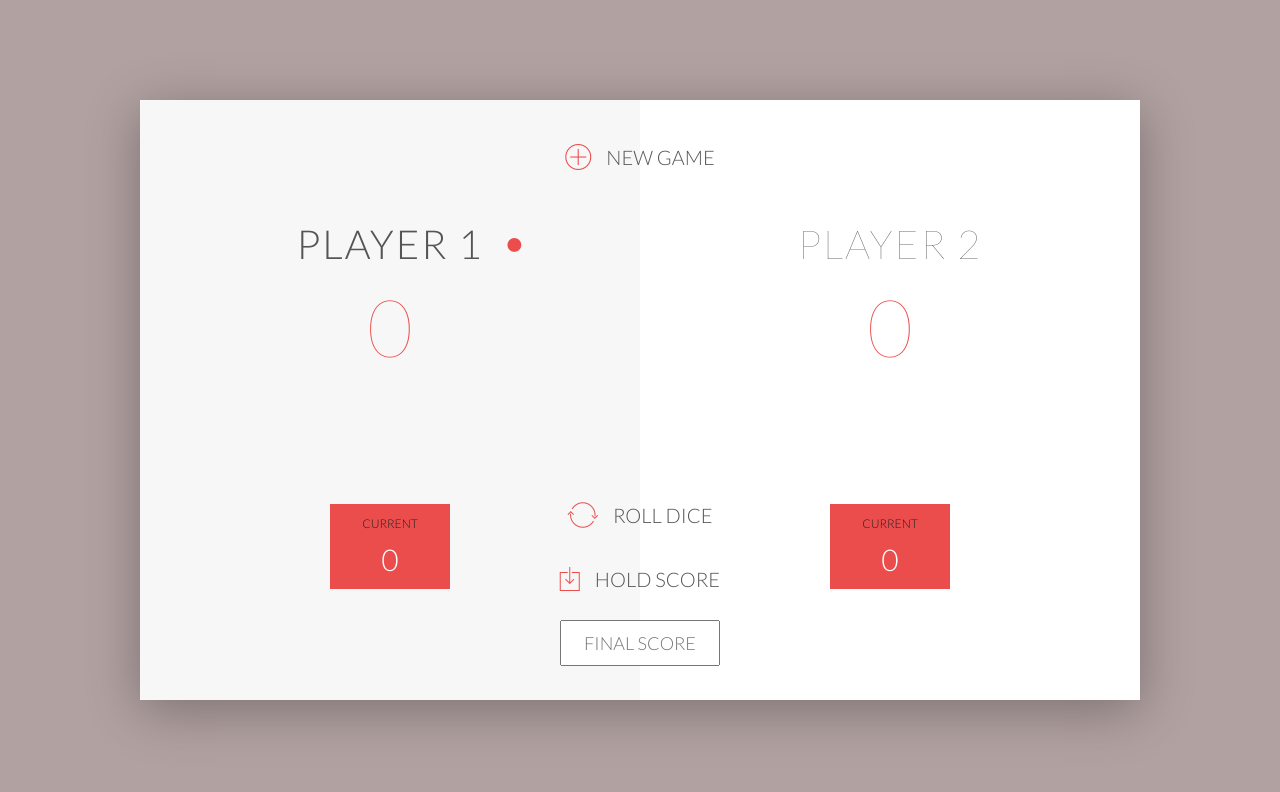
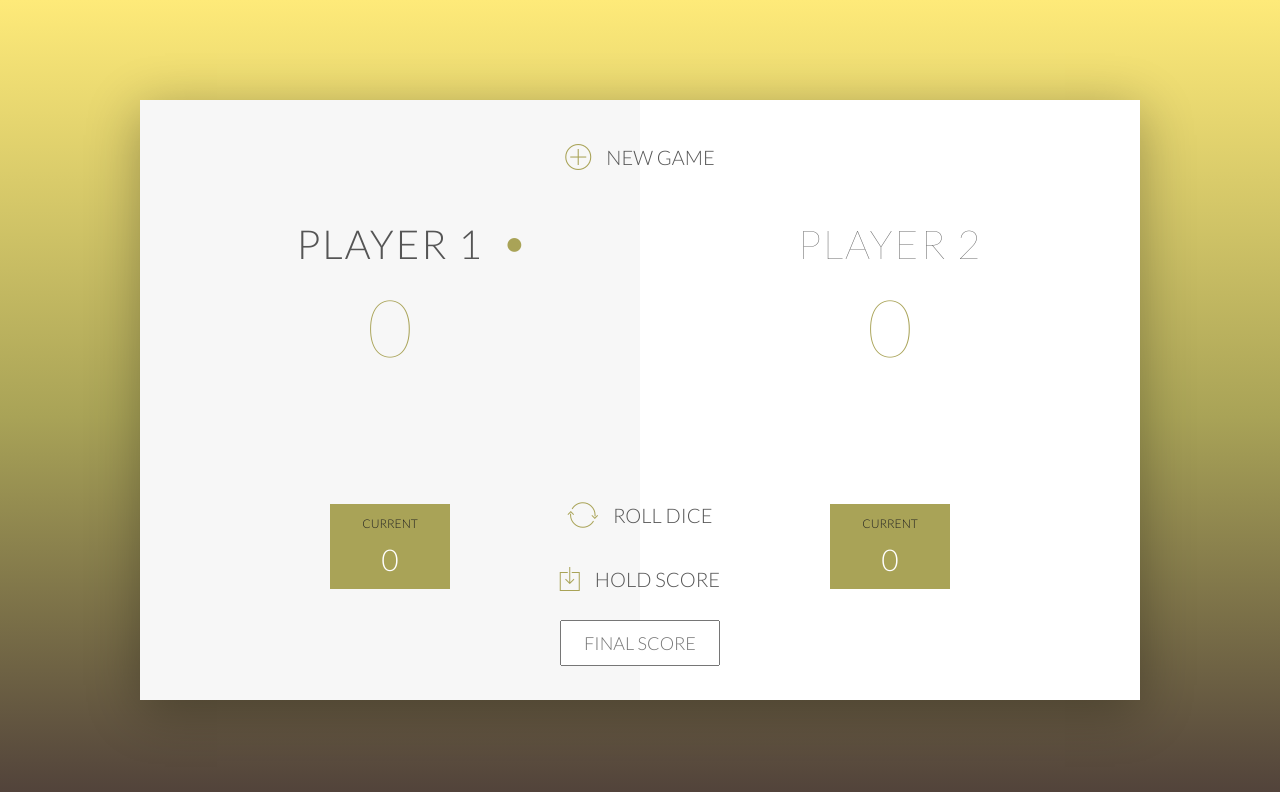
Before and after one commit to writetogowthami/dice-game.github.io, a plain HTML site: page index.html in a window 1280 px wide. Drawn offline with nearby package versions, Linux system fonts and the light colour scheme.

Commit message:
Add files via upload

```diff
--- a/style.css
+++ b/style.css
@@ -36,7 +36,12 @@
 }
 
 body {
-    background-image: linear-gradient(rgba(62, 20, 20, 0.4), rgba(62, 20, 20, 0.4)), url(back.jpg);
+    /*
+        background: rgb(238,174,202);
+        background: linear-gradient(180deg, rgba(238,174,202,1) 0%, rgba(148,187,233,1) 100%);
+   */
+    background: rgb(254,234,121);
+    background: linear-gradient(180deg, rgba(254,234,121,1) 0%, rgba(169,163,87,1) 52%, rgba(80,65,58,1) 100%);
     background-size: cover;
     background-position: center;
     font-family: Lato, serif;
@@ -86,7 +91,7 @@ body {
     text-align: center;
     font-size: 80px;
     font-weight: 100;
-    color: #EB4D4D;
+    color: #A9A357;
     margin-bottom: 130px;
 }
 
@@ -97,14 +102,14 @@ body {
     content: "\2022";
     font-size: 47px;
     position: absolute;
-    color: #EB4D4D;
+    color: #A9A357;
     top: -7px;
     right: 10px;
 
 }
 
 .player-current-box {
-    background-color: #EB4D4D;
+    background-color: #A9A357;
     color: #fff;
     width: 40%;
     margin: 0 auto;
@@ -147,7 +152,7 @@ button:focus {
 }
 
 i {
-    color: #EB4D4D;
+    color: #A9A357;
     display: inline-block;
     margin-right: 15px;
     font-size: 32px;
@@ -174,7 +179,7 @@ input:focus::-webkit-input-placeholder
     color: transparent;
 }
 .winner { background-color: #f7f7f7; }
-.winner .player-name { font-weight: 300; color: #EB4D4D; }
+.winner .player-name { font-weight: 300; color: #A9A357; }
 @-webkit-keyframes flipOutX {
     from {
         -webkit-transform: perspective(400px);
```
